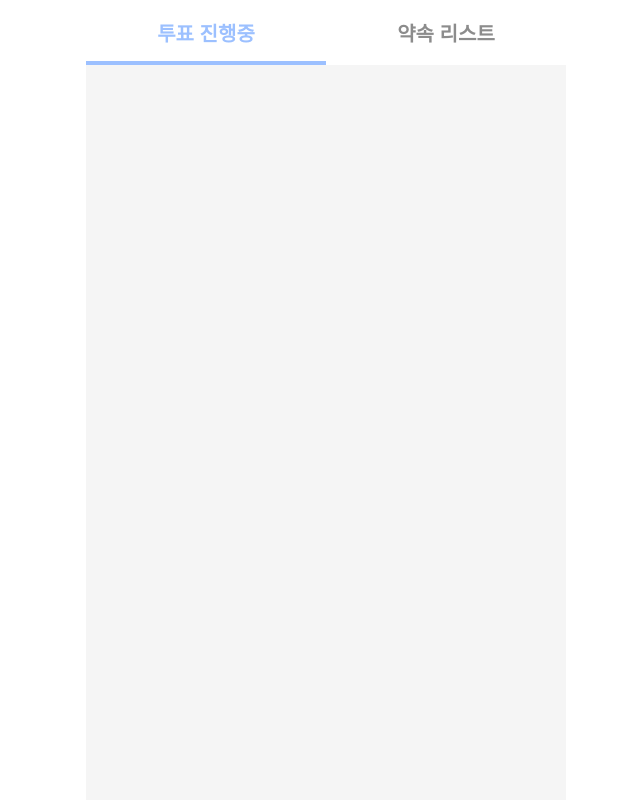
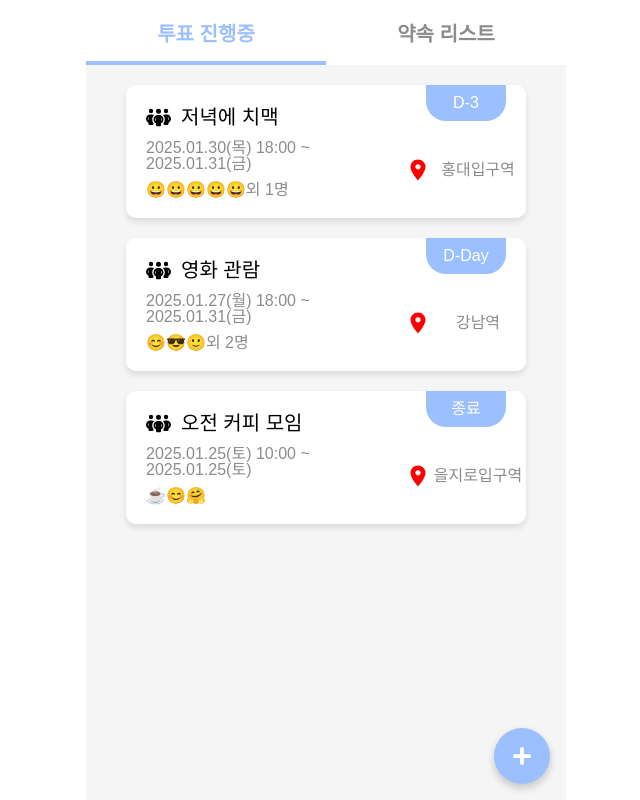
Before and after one commit to FRONT-END-BOOTCAMP-PLUS-3/moongchija, a Next.js app: page /user/appointments in a window 1280 px wide. Shown: the whole page, without its empty margins (314-954 px from the left). Built offline with nearby package versions, Linux system fonts and the light colour scheme; a web font is replaced by a local one.

Commit message:
[style] appointments 페이지 디자인 (+버튼 이벤트, 더미 데이터 렌더링)

```diff
--- /dev/null
+++ b/app/user/appointments/AppointmentsPage.module.scss
@@ -0,0 +1,47 @@
+.container {
+  flex: 1;
+  position: relative;
+  display: flex;
+  flex-direction: column;
+}
+
+.listBox {
+  flex: 1;
+  overflow-y: auto;
+  max-height: 93vh;
+}
+
+.buttonBox {
+  position: absolute;
+  bottom: 80px;
+  right: 20px;
+  display: flex;
+  flex-direction: column;
+  gap: 10px;
+  opacity: 0;
+  transform: translateY(20px);
+  pointer-events: none;
+  transition: opacity 0.3s ease, transform 0.3s ease;
+
+  button {
+    background-color: var(--primary-color);
+    color: white;
+    border: none;
+    padding: 10px;
+    border-radius: 5px;
+    cursor: pointer;
+    box-shadow: 0 4px 6px rgba(0, 0, 0, 0.1);
+    transition: transform 0.2s;
+
+    &:hover {
+      background: rgb(123, 167, 235);
+      transform: scale(1.05);
+    }
+  }
+}
+
+.buttonBox.show {
+  opacity: 1;
+  transform: translateY(0);
+  pointer-events: auto;
+}
--- a/app/user/appointments/components/listBox.module.scss
+++ b/app/user/appointments/components/AppointmentCard.module.scss
@@ -23,7 +23,7 @@
     }
   } // leftBox
 
-  .RightBox {
+  .rightBox {
     width: 30%;
     display: flex;
     flex-direction: column;
@@ -38,11 +38,17 @@
     }
 
     .locationWrapper {
+
         display: flex;
         align-items: center;
         flex: 1;
+
+        & > span {
+          width: 100%;
+          text-align: center;
+        }
     }
-  } // RightBox
+  } // rightBox
 
   .dateWrapper,
   .participantWrapper,
--- /dev/null
+++ b/app/user/appointments/components/AppointmentCard.tsx
@@ -0,0 +1,53 @@
+"use client";
+
+import styles from "./AppointmentCard.module.scss";
+import { FaPeopleGroup } from "react-icons/fa6";
+import { IoMdPin } from "react-icons/io";
+import { calculateCountdown, formatDate, AppointmentInfo, formatTime } from "../page";
+
+interface AppointmentCardProps {
+  appointment: AppointmentInfo;
+}
+
+const AppointmentCard: React.FC<AppointmentCardProps> = ({ appointment }) => {
+  const {
+    title,
+    startDate,
+    endDate,
+    participants,
+    extraParticipants,
+    location,
+  } = appointment;
+
+  return (
+    <div className={styles.container}>
+      <section className={styles.leftBox}>
+        <div className={styles.titleWrapper}>
+          <FaPeopleGroup size={25} />
+          <span>{title}</span>
+        </div>
+        <div className={styles.dateWrapper}>
+          <p>{`${formatTime(startDate)} ~`}</p>
+          <p>{`${formatDate(endDate)}`}</p>
+        </div>
+        <div className={styles.participantWrapper}>
+          <span className={styles.participants}>{participants.join("")}</span>
+          {extraParticipants > 0 && (
+            <span className={styles.extraParticipants}>
+              외 {extraParticipants}명
+            </span>
+          )}
+        </div>
+      </section>
+      <section className={styles.rightBox}>
+        <div className={styles.countdown}>{calculateCountdown(startDate)}</div>
+        <div className={styles.locationWrapper}>
+          <IoMdPin size={30} color="red" />
+          <span>{location}</span>
+        </div>
+      </section>
+    </div>
+  );
+};
+
+export default AppointmentCard;
--- a/app/user/appointments/components/AppointmentList.module.scss
+++ b/app/user/appointments/components/AppointmentList.module.scss
@@ -0,0 +1,7 @@
+.container {
+    height: 100%;
+    padding: 20px 40px;
+    display: flex;
+    flex-direction: column;
+    gap: 20px;
+}
--- a/app/user/appointments/components/AppointmentList.tsx
+++ b/app/user/appointments/components/AppointmentList.tsx
@@ -1,13 +1,19 @@
-"use client"
+"use client";
 
-import styles from "./AppointmentList.module.scss"
-import ListBox from "./listBox";
+import { AppointmentInfo } from "../page";
+import styles from "./AppointmentList.module.scss";
+import AppointmentCard from "./AppointmentCard";
 
-const AppointmentList: React.FC = () => {
+interface AppointmentListProps {
+  appointments: AppointmentInfo[];
+}
 
+const AppointmentList: React.FC<AppointmentListProps> = ({ appointments }) => {
   return (
     <div className={styles.container}>
-        <ListBox />
+      {appointments.map((data, index) => (
+        <AppointmentCard appointment={data} key={index} />
+      ))}
     </div>
   );
 };
--- a/app/user/appointments/components/VotingList.tsx
+++ /dev/null
@@ -1,14 +0,0 @@
-"use client"
-
-import styles from "./VotingList.module.scss"
-
-const VotingList: React.FC = () => {
-
-  return (
-    <div className={styles.container}>
-
-    </div>
-  );
-};
-
-export default VotingList;
--- a/app/user/appointments/components/listBox.tsx
+++ /dev/null
@@ -1,39 +0,0 @@
-"use client"
-
-import styles from "./listBox.module.scss"
-import { FaPeopleGroup } from "react-icons/fa6";
-import { IoMdPin } from "react-icons/io";
-// import crown from "@/public/images/icons/crown.webp"
-
-const ListBox: React.FC = () => {
-
-  return (
-    <div className={styles.container}>
-        <section className={styles.leftBox}>
-            <div className={styles.titleWrapper}>
-                <FaPeopleGroup size={25}/>
-                <span>{'저녁에 치맥'}</span>
-            </div>
-            <div className={styles.dateWrapper}>
-                <p>{'2025.01.17(금) 18:00 ~'}</p>
-                <p>{'2025.01.20(월)'}</p>
-            </div>
-            <div className={styles.participantWrapper}>
-                <span className={styles.participants}>😀😀😀😀😀</span>
-                <span className={styles.extraParticipants}>외 {'1'}명</span>
-            </div>
-        </section>
-        <section className={styles.RightBox}>
-            <div className={styles.countdown}>
-                {'D-1'}
-            </div>
-            <div className={styles.locationWrapper}>
-                <IoMdPin size={30} color="red" />
-                <span>{'홍대입구역'}</span>
-            </div>
-        </section>
-    </div>
-  );
-};
-
-export default ListBox;
--- a/app/user/appointments/list.module.scss
+++ /dev/null
@@ -1,3 +0,0 @@
-.mainBox {
-    padding: 0 40px;
-}
--- a/app/user/appointments/page.tsx
+++ b/app/user/appointments/page.tsx
@@ -1,28 +1,129 @@
 "use client";
 
 import React, { useState } from "react";
-import styles from "./list.module.scss";
+import styles from "./AppointmentsPage.module.scss";
 import TabMenu from "../../../components/tabMenu/TabMenu";
 import AppointmentList from "./components/AppointmentList";
-import VotingList from "./components/VotingList";
+import CircleButton from "@/components/circleButton/CircleButton";
 
-const MainComponent: React.FC = () => {
+const AppointmentsPage: React.FC = () => {
   const tabs = ["투표 진행중", "약속 리스트"];
   const [currentTab, setCurrentTab] = useState<number>(0);
+  const [showButtons, setShowButtons] = useState<boolean>(false);
 
   const handleTabChange = (index: number) => {
     setCurrentTab(index);
   };
 
+  const handleCircleButtonClick = () => {
+    setShowButtons((prev) => !prev);
+  };
+
   return (
     <>
       <TabMenu tabs={tabs} onTabChange={handleTabChange} />
-      <main className={styles.mainBox}>
-        {currentTab === 0 && <VotingList />}
-        {currentTab === 1 && <AppointmentList />}
+      <main className={styles.container}>
+        <section className={styles.listBox}>
+          {currentTab === 0 && (
+            <AppointmentList appointments={dummyListBoxData} />
+          )}
+          {currentTab === 1 && (
+            <AppointmentList appointments={dummyListBoxData} />
+          )}
+        </section>
+
+        {/* 하단 + 버튼 */}
+        <CircleButton onClick={handleCircleButtonClick} />
+        <section
+          className={`${styles.buttonBox} ${
+            showButtons ? styles.show : ""
+          }`}
+          onClick={handleCircleButtonClick}
+        >
+          <button>약속 만들기</button>
+          <button>방번호로 참여</button>
+        </section>
       </main>
     </>
   );
 };
 
-export default MainComponent;
+export default AppointmentsPage;
+
+// 더미 데이터
+// types.ts
+export interface AppointmentInfo {
+  id: number;
+  title: string; // 제목
+  startDate: Date; // 시작 날짜
+  endDate: Date; // 종료 날짜
+  participants: string[]; // 참여자 프로필 이미지 리스트
+  extraParticipants: number; // 추가 참여자 수
+  location: string; // 위치
+}
+
+// data.ts
+export const dummyListBoxData: AppointmentInfo[] = [
+  {
+    id: 1,
+    title: "저녁에 치맥",
+    startDate: new Date(2025, 0, 30, 18, 0),
+    endDate: new Date(2025, 0, 31),
+    participants: ["😀", "😀", "😀", "😀", "😀"],
+    extraParticipants: 1,
+    location: "홍대입구역",
+  },
+  {
+    id: 2,
+    title: "영화 관람",
+    startDate: new Date(2025, 0, 27, 18, 0),
+    endDate: new Date(2025, 0, 31),
+    participants: ["😊", "😎", "🙂"],
+    extraParticipants: 2,
+    location: "강남역",
+  },
+  {
+    id: 3,
+    title: "오전 커피 모임",
+    startDate: new Date(2025, 0, 25, 10, 0), // 2025.01.25 10:00
+    endDate: new Date(2025, 0, 25), // 2025.01.25
+    participants: ["☕", "😊", "🤗"],
+    extraParticipants: 0,
+    location: "을지로입구역",
+  }
+];
+
+// 유틸 함수 모음
+// utils/dateUtils.ts
+const getFormattedDateParts = (date: Date) => {
+  const dayNames = ["일", "월", "화", "수", "목", "금", "토"];
+  const year = date.getFullYear();
+  const month = String(date.getMonth() + 1).padStart(2, "0");
+  const day = String(date.getDate()).padStart(2, "0");
+  const dayName = dayNames[date.getDay()];
+  const hours = String(date.getHours()).padStart(2, "0");
+  const minutes = String(date.getMinutes()).padStart(2, "0");
+
+  return { year, month, day, dayName, hours, minutes };
+};
+
+export const formatDate = (date: Date): string => {
+  const { year, month, day, dayName } = getFormattedDateParts(date);
+  return `${year}.${month}.${day}(${dayName})`;
+};
+
+export const formatTime = (date: Date): string => {
+  const { year, month, day, dayName, hours, minutes } =
+    getFormattedDateParts(date);
+  return `${year}.${month}.${day}(${dayName}) ${hours}:${minutes}`;
+};
+
+export const calculateCountdown = (startDate: Date): string => {
+  const today = new Date();
+  const timeDiff = startDate.getTime() - today.getTime(); // 시간 차이 (밀리초)
+  const daysLeft = Math.ceil(timeDiff / (1000 * 60 * 60 * 24)); // 밀리초 -> 일 단위로 변환
+
+  if (daysLeft < 0) return "종료"; // 이미 지난 날짜
+  if (daysLeft === 0) return "D-Day"; // 당일
+  return `D-${daysLeft}`;
+};
```
Also changed, not shown: app/user/appointments/components/VotingList.module.scss (deleted).
